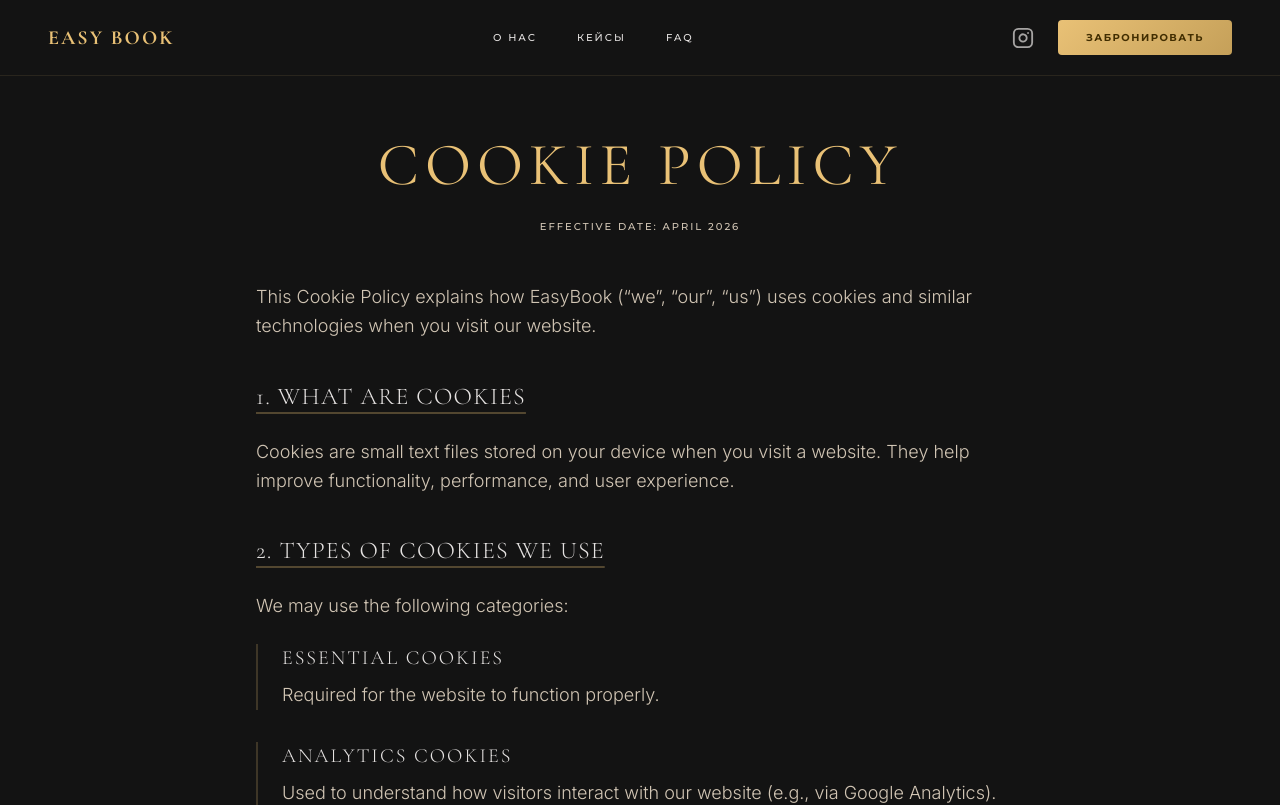
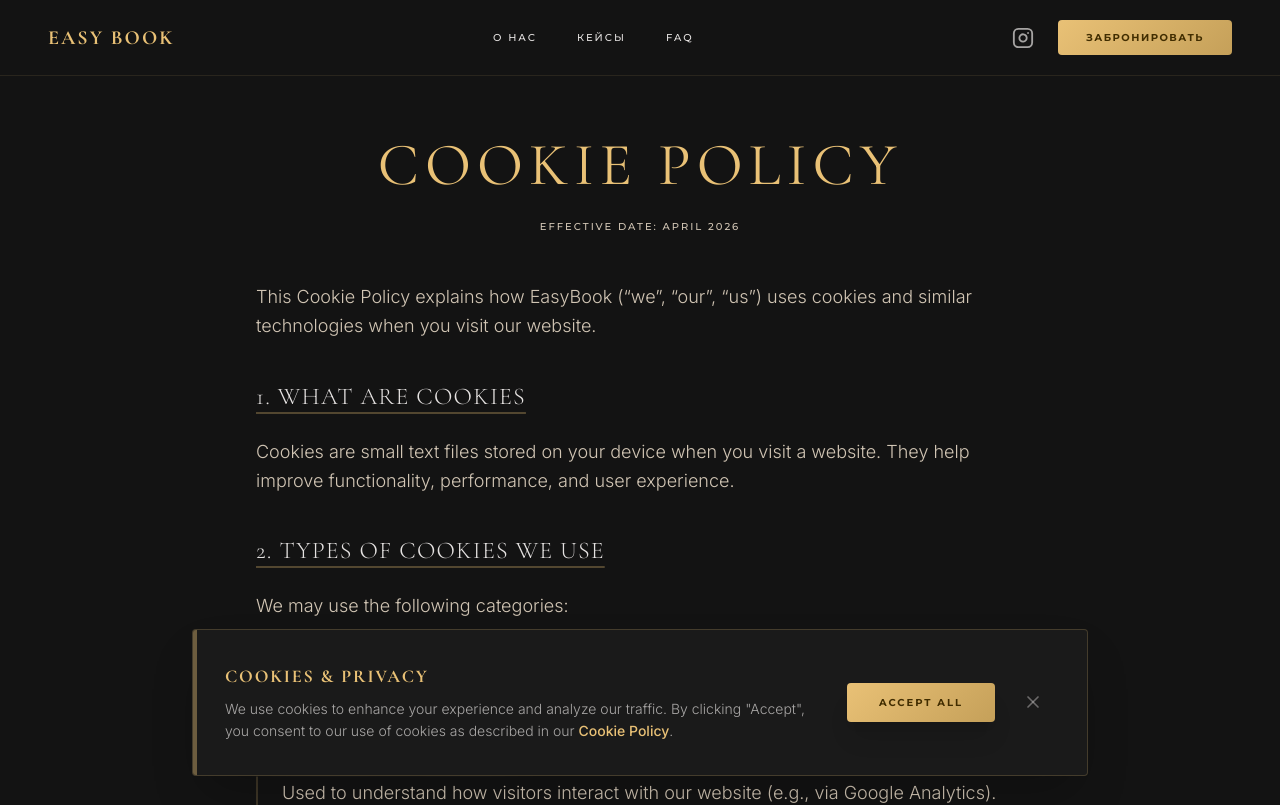
Before and after one commit to ccntlk420-creator/Ez2Book2, a React (Vite) app: page /cookies in a window 1280 px wide. Shown: the top 805 px of the page. Built offline with nearby package versions, Linux system fonts and the light colour scheme.

Commit message:
Add files via upload

```diff
--- a/src/App.tsx
+++ b/src/App.tsx
@@ -10,6 +10,7 @@
 import Privacy from "./pages/Privacy.tsx";
 import Terms from "./pages/Terms.tsx";
 import Cookies from "./pages/Cookies.tsx";
+import CookieBanner from "./components/CookieBanner.tsx";
 
 // Scroll to top on route change
 function ScrollToTop() {
@@ -73,6 +74,8 @@
           <Route path="/cookies" element={<Cookies />} />
         </Routes>
 
+        <CookieBanner />
+
         {/* Footer */}
         <footer className="w-full py-16 px-6 md:px-12 border-t border-primary/5 bg-[#131313]">
           <div className="flex flex-col md:flex-row justify-between items-center gap-10 max-w-[1920px] mx-auto">
--- /dev/null
+++ b/src/components/CookieBanner.tsx
@@ -0,0 +1,68 @@
+import { useState, useEffect } from "react";
+import { motion, AnimatePresence } from "motion/react";
+import { Link } from "react-router-dom";
+import { X } from "lucide-react";
+
+export default function CookieBanner() {
+  const [isVisible, setIsVisible] = useState(false);
+
+  useEffect(() => {
+    const consent = localStorage.getItem("cookie-consent");
+    if (!consent) {
+      const timer = setTimeout(() => {
+        setIsVisible(true);
+      }, 2000); // Show after 2 seconds
+      return () => clearTimeout(timer);
+    }
+  }, []);
+
+  const acceptCookies = () => {
+    localStorage.setItem("cookie-consent", "true");
+    setIsVisible(false);
+  };
+
+  return (
+    <AnimatePresence>
+      {isVisible && (
+        <motion.div
+          initial={{ y: 100, opacity: 0 }}
+          animate={{ y: 0, opacity: 1 }}
+          exit={{ y: 100, opacity: 0 }}
+          transition={{ duration: 0.6, ease: [0.22, 1, 0.36, 1] }}
+          className="fixed bottom-6 left-6 right-6 z-[200] max-w-4xl mx-auto"
+        >
+          <div className="bg-[#1A1A1A] border border-primary/20 backdrop-blur-xl p-6 md:p-8 rounded-sm shadow-2xl flex flex-col md:flex-row items-center justify-between gap-6 overflow-hidden relative group">
+            {/* Elegant Background Accent */}
+            <div className="absolute top-0 left-0 w-1 h-full bg-primary/40 group-hover:bg-primary transition-colors duration-500"></div>
+
+            <div className="flex-1 space-y-2">
+              <h4 className="font-headline text-lg text-primary uppercase tracking-widest font-bold">Cookies & Privacy</h4>
+              <p className="font-body text-sm text-[#E5E2E1]/70 leading-relaxed max-w-2xl font-light">
+                We use cookies to enhance your experience and analyze our traffic. By clicking "Accept", you consent to our use of cookies as described in our{" "}
+                <Link to="/cookies" className="text-primary hover:underline underline-offset-4 decoration-primary/30 transition-all font-medium">
+                  Cookie Policy
+                </Link>.
+              </p>
+            </div>
+
+            <div className="flex items-center gap-4 w-full md:w-auto">
+              <button
+                onClick={acceptCookies}
+                className="gold-gradient text-on-primary px-8 py-3 rounded-sm font-label text-[10px] uppercase tracking-[0.2em] font-bold active:scale-95 transition-all shadow-xl w-full md:w-auto"
+              >
+                Accept All
+              </button>
+              <button
+                onClick={() => setIsVisible(false)}
+                className="p-3 text-[#E5E2E1]/40 hover:text-primary transition-colors duration-300"
+                aria-label="Close"
+              >
+                <X size={20} />
+              </button>
+            </div>
+          </div>
+        </motion.div>
+      )}
+    </AnimatePresence>
+  );
+}
```
